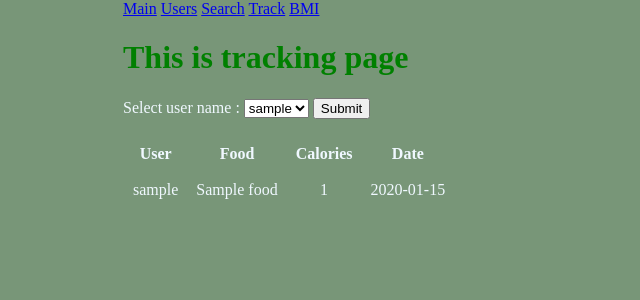
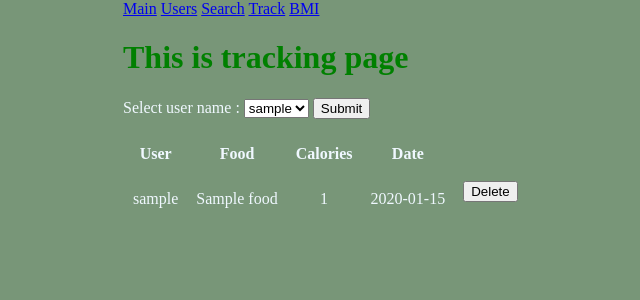
Before and after one commit to Kimovi/MealPlan, a Flask app: page /track in a window 1280 px wide. Shown: the top 300 px of the page, without its empty margins (69-709 px from the left). Run offline with Flask 2, Linux system fonts and the light colour scheme; tables that the repository leaves empty hold one stand-in row (values such as "Sample post").

Commit message:
Fix error and Merge files

```diff
--- a/app.py
+++ b/app.py
@@ -40,11 +40,17 @@ class Food(db.Model):
         self.food_name = food_name
         self.calories = calories
 
+
 class BMI(db.Model):
     bmi_id = db.Column(db.Integer, primary_key=True)
     height = db.Column(db.Float)
     weight = db.Column(db.Float)
+    bmi = db.Column(db.Float)
 
+    def __init__(self, bmi_id, height, weight, bmi):
+        self.height = height
+        self.weight = weight
+        self.bmi = bmi
 
 db.create_all()
 
@@ -168,10 +174,16 @@ def track():
 
     return render_template("track.html", users_data=users_data, food_db=food_db)
 
+@app.route('/delete_food', methods=["GET", "POST"])
+def delete_food():
+    if request.form:
+        food_db = Food.query.filter_by(food_id=request.form.get("food_id")).first()
+        db.session.delete(food_db)
+        db.session.commit()
+        return redirect("/track")
 
 @app.route('/calculateBMI', methods=["GET", "POST"])
 def calculateBMI():
-
     users = db.session.query(Users)
     user_data = [dict(user_name=user.user_name,
                       age=user.age,
@@ -193,7 +205,6 @@ def calculate_bmi(weight, height):
 
     except ZeroDivisionError:
         print('Please enter a valid input as weight')
-
     else:
         print(f"Your BMI is {bmi}")
     return bmi
--- a/templates/track.html
+++ b/templates/track.html
@@ -35,6 +35,10 @@
             <td>{{ i.food_name }}</td>
             <td>{{ i.calories }}</td>
             <td>{{ i.date }}</td>
+            <td><form method="POST" action="/delete_food">
+                <input type="hidden" value="{{ i.food_id }}" name="food_id">
+                <input type="submit" value="Delete"></form>
+            </td>
         </tr>
         {% endfor %}
     </table>
```
